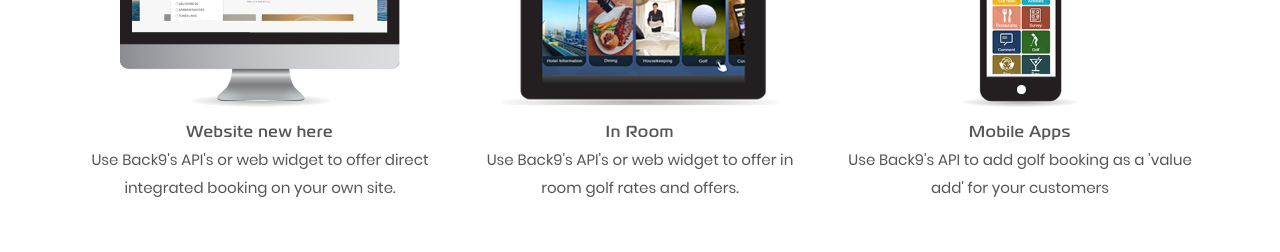
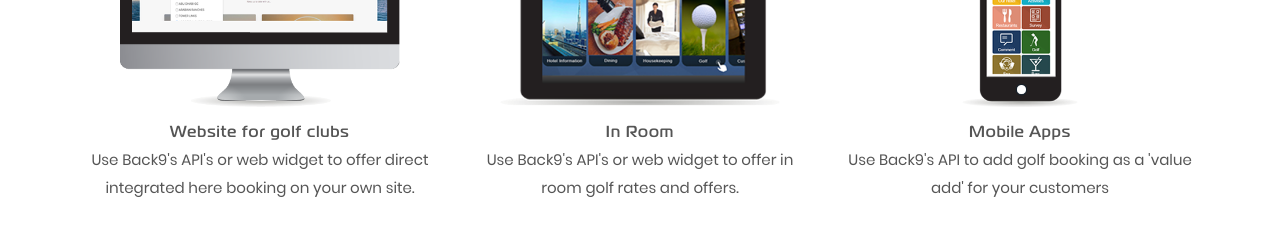
Before and after one commit to AkiSandoval/back9-concierge, a plain HTML site: page index.html in a window 1280 px wide. Shown: the part 1900-2152 px from the top of the page. Drawn offline with nearby package versions, Linux system fonts and the light colour scheme; a web font is replaced by a local one.

Commit message:
resolved

```diff
--- a/index.html
+++ b/index.html
@@ -59,8 +59,8 @@
         <div class="row">
         <ul class="col-md-4">
           <li><img src="img/pc-black.png" alt="web widget" width="80%"></li>
-          <li><span class="platforms-title">Website new here</span></li>
-          <li><p>Use Back9's API's or web widget to offer direct integrated booking on your own site.</p></li>
+          <li><span class="platforms-title">Website for golf clubs</span></li>
+          <li><p>Use Back9's API's or web widget to offer direct integrated here booking on your own site.</p></li>
         </ul>
         <ul class="col-md-4">
           <li><img src="img/ipad-black.png" alt="API's" width="80%"></li>
```
